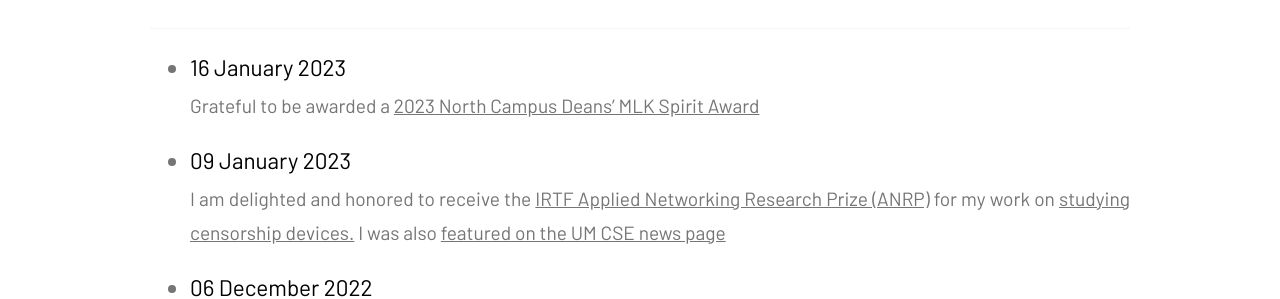
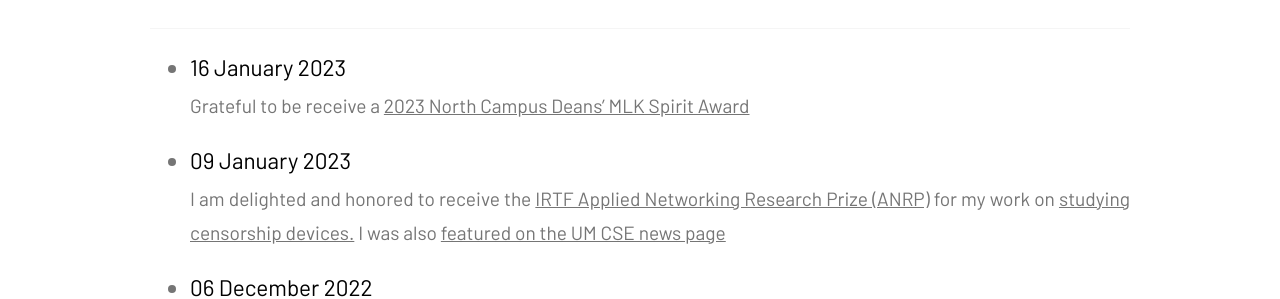
Before and after one commit to ramakrishnansr/ramakrishnansr.github.io, a Jekyll site: the page built from index.html, in a window 1280 px wide and 900 px high, scrolled down 3245 px. Shown: the part 166-465 px from the top of the window. Built offline with Jekyll 4.4.1, drawn with Linux system fonts in a browser that asks for light colours; nearby versions of some CDN libraries.

Commit message:
Updating MLK website link

```diff
--- a/_data/awards.yml
+++ b/_data/awards.yml
@@ -1,6 +1,6 @@
 - key: award10
   date: 16 January 2023
-  award: '<a href="https://culture.engin.umich.edu/an-inclusive-campus/mlk-spirit-awards/">North Campus Deans’ MLK Spirit Awards 2023</a>'
+  award: '<a href="https://culture.engin.umich.edu/2023-nominees-recipients/">North Campus Deans’ MLK Spirit Awards 2023</a>'
   display: 'true'
 - key: award9
   date: 09 January 2023
--- a/_data/news.yml
+++ b/_data/news.yml
@@ -1,6 +1,6 @@
 - key: news32
   date: 16 January 2023
-  description: 'Grateful to be awarded a <a href="https://culture.engin.umich.edu/an-inclusive-campus/mlk-spirit-awards/" target="_blank">2023 North Campus Deans’ MLK Spirit Award</a>'
+  description: 'Grateful to be receive a <a href="https://culture.engin.umich.edu/2023-nominees-recipients/" target="_blank">2023 North Campus Deans’ MLK Spirit Award</a>'
   home: 'true'
 - key: news31
   date: 09 January 2023
```
Also changed, not shown: 1 other file.
